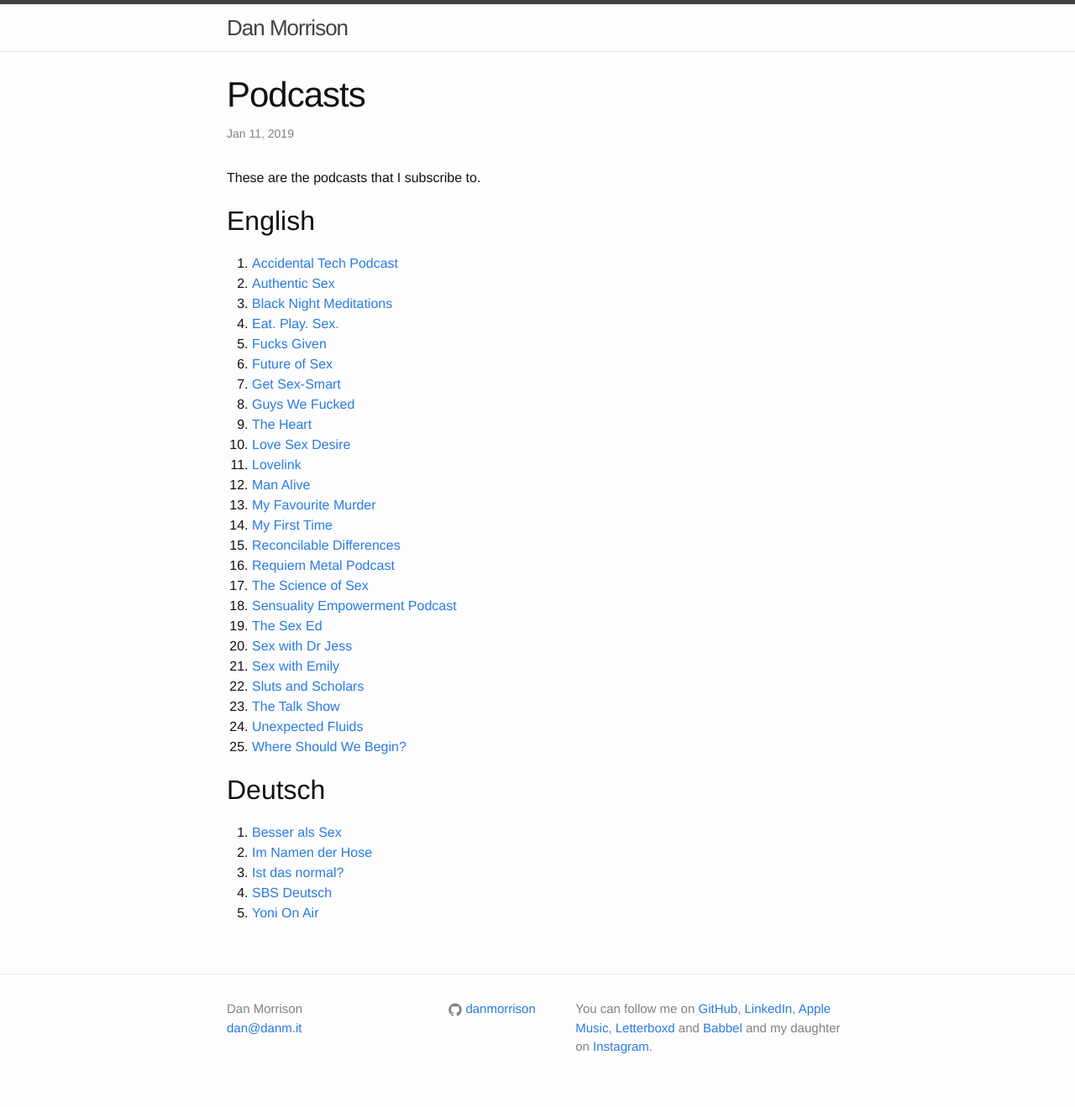
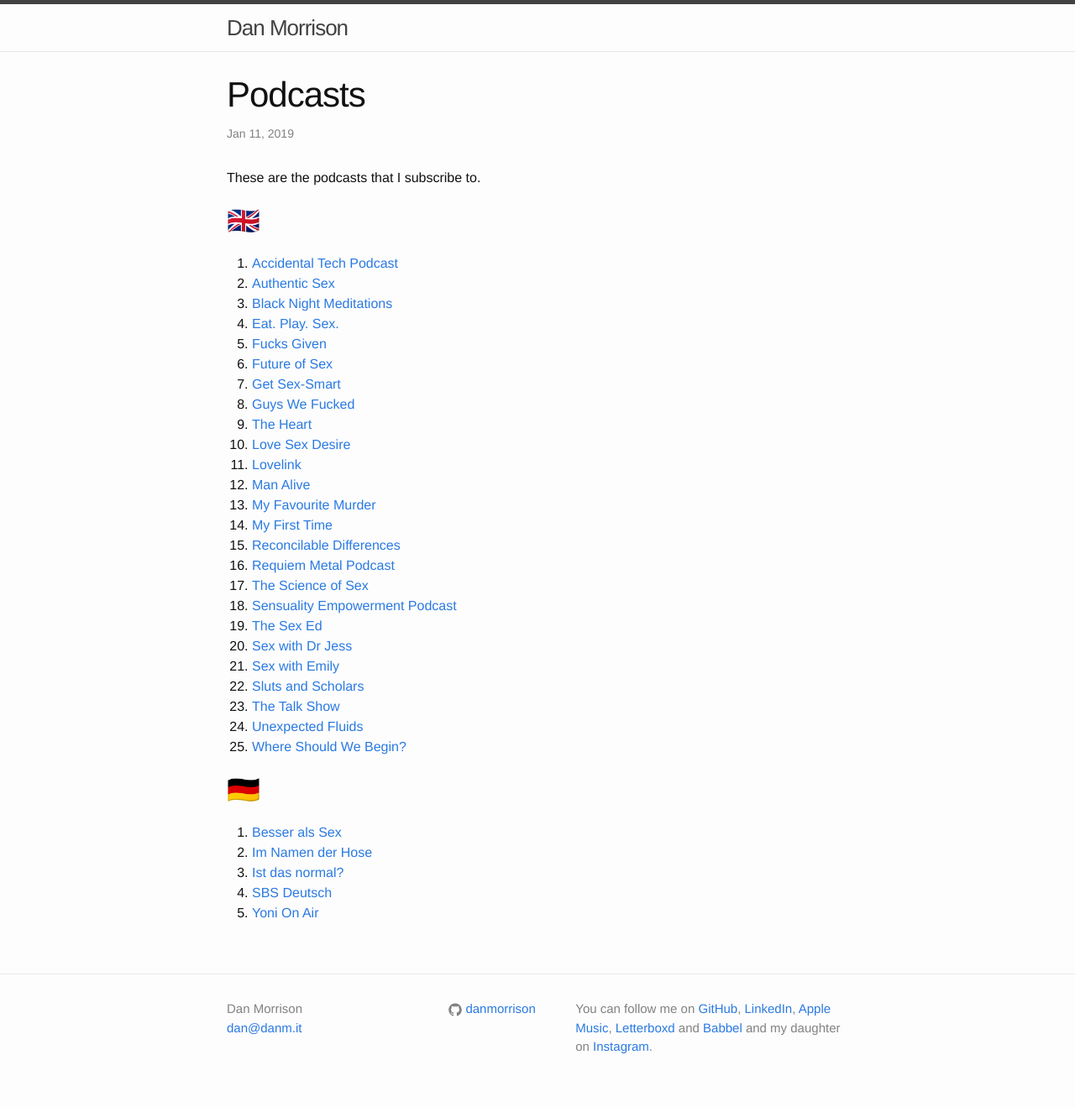
Before and after one commit to danmorrison/danmorrison.github.io, a Jekyll site: the page built from _posts/2019-01-11-podcasts.md, in a window 1280 px wide. Shown: the whole page at 84% size. Built offline with Jekyll 4.4.1, drawn with Linux system fonts in a browser that asks for light colours.

Commit message:
Replace with flags

```diff
--- a/_posts/2019-01-11-podcasts.md
+++ b/_posts/2019-01-11-podcasts.md
@@ -6,7 +6,7 @@
 
 These are the podcasts that I subscribe to.
 
-## English
+## 🇬🇧
 
 1. [Accidental Tech Podcast](https://itunes.apple.com/podcast/id617416468)
 1. [Authentic Sex](https://itunes.apple.com/podcast/id1246009609)
@@ -34,7 +34,7 @@
 1. [Unexpected Fluids](https://itunes.apple.com/podcast/id1382587938)
 1. [Where Should We Begin?](https://itunes.apple.com/podcast/id1237931798)
 
-## Deutsch
+## 🇩🇪
 
 1. [Besser als Sex](https://itunes.apple.com/podcast/id1331410327)
 1. [Im Namen der Hose](https://itunes.apple.com/podcast/id1294305875)
```
